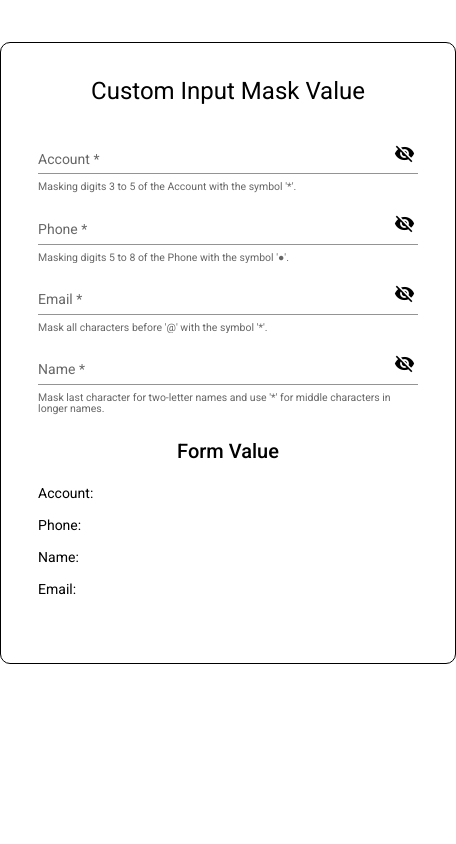
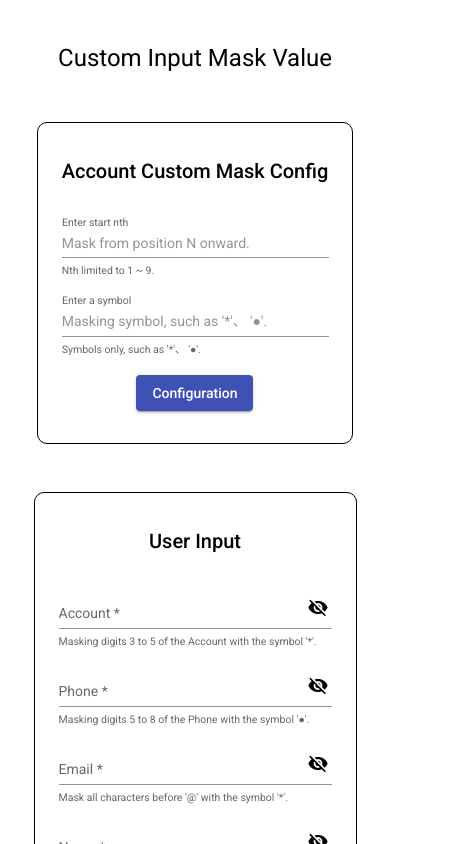
Before and after one commit to migo0127/ng-input-mask, an Angular app: page /input-mask in a window 390 px wide. Shown: the top 844 px of the page, 456 px wide, since content can reach past the window. Built offline with nearby package versions, Linux system fonts and the light colour scheme.

Commit message:
feat(input-mask): 新增 configForm 表單設定 - 新增 configForm 的 html & scss & ts - 新增 MatButtonModule

```diff
--- a/src/app/pages/input-mask/input-mask.component.html
+++ b/src/app/pages/input-mask/input-mask.component.html
@@ -1,16 +1,73 @@
 <section id="input-mask-section">
 
-  <h1>Custom Input Mask Value</h1>
+  <h1>{{ "Custom Input Mask Value" }}</h1>
+
+  <div class="input-wrap">
+    <form
+      *ngIf="configForm"
+      [formGroup]="configForm"
+      class="input-config">
+      <h2>{{ "Account Custom Mask Config" }}</h2>
+      <mat-form-field
+        appearance="standard"
+        floatLabel="always"
+        >
+      <mat-label>
+        {{ "Enter start nth" }}
+      </mat-label>
+      <input
+        matInput
+        type="number"
+        [min]="1"
+        [max]="10"
+        formControlName="accSIndex"
+        placeholder="Mask from position N onward."
+        >
+        <mat-hint>
+          {{ "Nth limited to 1 ~ 9." }}
+        </mat-hint>
+      </mat-form-field>
+
+      <mat-form-field
+        appearance="standard"
+        floatLabel="always"
+        >
+      <mat-label>
+        {{ "Enter a symbol" }}
+      </mat-label>
+      <input
+        matInput
+        type="text"
+        [maxlength]="1"
+        formControlName="accSymbol"
+        placeholder="Masking symbol, such as '*'、 '●'."
+        >
+        <mat-hint>
+          {{ "Symbols only, such as '*'、 '●'." }}
+        </mat-hint>
+      </mat-form-field>
+
+      <button
+        mat-raised-button
+        color="primary"
+        [disabled]="configForm.invalid"
+        (click)="accConfig()"
+        >
+        Configuration
+      </button>
+    </form>
 
     <form
       *ngIf="form"
       [formGroup]="form"
-    class="input-container">
+      class="input-container"
+      >
+      <h2>{{ "User Input" }}</h2>
       <mat-form-field
         appearance="standard"
         [color]="accControl?.invalid ? 'warn': ''"
         >
-      <mat-label>Account</mat-label>
+        <mat-label>{{ "Account" }}</mat-label>
         <input
           matInput
           type="text"
@@ -19,6 +76,7 @@
           placeholder="Enter Account"
           [inputMaskD]="accMaskOptions"
           required
+          #accInp
           >
         <mat-icon
           matSuffix
@@ -27,7 +85,7 @@
           {{ accMaskOptions.show ? 'visibility' : 'visibility_off' }}
         </mat-icon>
         <mat-hint>
-        Masking digits 3 to 5 of the Account with the symbol '*'.
+          {{ "Masking digits 3 to 5 of the Account with the symbol '*'." }}
         </mat-hint>
       </mat-form-field>
 
@@ -35,7 +93,7 @@
         appearance="standard"
         [color]="phoneControl?.invalid ? 'warn': ''"
         >
-      <mat-label>Phone</mat-label>
+        <mat-label>{{ "Phone" }}</mat-label>
         <input
           matInput
           type="text"
@@ -50,7 +108,8 @@
           >
           {{ phoneMaskOptions.show ? 'visibility' : 'visibility_off' }}
         </mat-icon>
-      <mat-hint>Masking digits 5 to 8 of the Phone with the symbol '●'.
+        <mat-hint>
+          {{ "Masking digits 5 to 8 of the Phone with the symbol '●'." }}
         </mat-hint>
       </mat-form-field>
 
@@ -58,7 +117,7 @@
         appearance="standard"
         [color]="emailControl?.invalid ? 'warn': ''"
         >
-      <mat-label>Email</mat-label>
+        <mat-label>{{ "Email" }}</mat-label>
         <input
           matInput
           type="text"
@@ -66,6 +125,7 @@
           formControlName="email"
           placeholder="Enter Email"
           [inputMaskD]="emailMaskOptions"
+          (input)="emailChange(emailControl?.value)"
           >
         <mat-icon
           matSuffix
@@ -73,14 +133,14 @@
           >
           {{ emailMaskOptions.show ? 'visibility' : 'visibility_off' }}
         </mat-icon>
-      <mat-hint>Mask all characters before '@' with the symbol '*'.</mat-hint>
+        <mat-hint>{{ "Mask all characters before '@' with the symbol '*'."}}</mat-hint>
       </mat-form-field>
 
       <mat-form-field
         appearance="standard"
         [color]="nameControl?.invalid ? 'warn': ''"
         >
-      <mat-label>Name</mat-label>
+        <mat-label>{{ "Name" }}</mat-label>
         <input
           matInput
           type="text"
@@ -88,6 +148,7 @@
           formControlName="name"
           placeholder="Enter Full Name"
           [inputMaskD]="nameMaskOptions"
+          (input)="nameChange(nameControl?.value)"
           >
         <mat-icon
           matSuffix
@@ -95,19 +156,27 @@
           >
           {{ nameMaskOptions.show ? 'visibility' : 'visibility_off' }}
         </mat-icon>
-      <mat-hint>Mask last character for two-letter names and use '*' for middle characters in longer names.</mat-hint>
+        <mat-hint>
+          {{ "Mask last character for two-letter names and use '*' for middle characters in longer names." }}
+        </mat-hint>
       </mat-form-field>
 
+      <button
+        mat-raised-button
+        color="primary"
+        (click)="showFormValue()"
+        >
+        Submit
+      </button>
     </form>
+  </div>
 
   <div
     class="text-container"
+    *ngIf="showValue"
     >
-    <h2>Form Value</h2>
-    <p>{{ 'Account: ' + accControl?.value }}</p>
-    <p>{{ 'Phone: ' + phoneControl?.value }}</p>
-    <p>{{ 'Name: ' + nameControl?.value }}</p>
-    <p>{{ 'Email: ' + emailControl?.value }}</p>
+    <h2>{{ "Form Value" }}</h2>
+    <p>{{ form.value | json }}</p>
   </div>
 
 </section>
--- a/src/app/pages/input-mask/input-mask.component.scss
+++ b/src/app/pages/input-mask/input-mask.component.scss
@@ -1,22 +1,66 @@
-$commonPadding: 2rem 1rem;
+$commonPadding: 2rem 1.5rem;
+$commonMargin: 1.5rem;
+$commonBorder: 1px solid black;
 
 #input-mask-section {
-  width: 50vh;
+  width: 55vw;
+  height: max-content;
   text-align: center;
   padding: $commonPadding;
   margin: 5vh auto;
-  border: 1px solid;
-  border-radius: 10px;
 
-  .input-container mat-form-field,
-  .text-container{
-    width: 90%;
+  .input-wrap {
+    width: 100%;
+    height: 100%;
+    margin-top: $commonMargin;
+    display: flex;
+    justify-content: center;
   }
 
-  .text-container{
-    margin: 2rem auto;
-    p {
-      text-align: left;
+  .input-config , .input-container {
+    height: 100%;
+    display: flex;
+    flex-direction: column;
+    align-items: center;
+    padding: $commonPadding;
+    margin: $commonMargin;
+    border: $commonBorder;
+    border-radius: 10px;
+
+    button {
+      margin-top: 1rem;
+    }
+  }
+
+  .input-config {
+    width: 30%;
+    min-width: max-content;
+  }
+
+  .input-container {
+    flex-grow: 1;
+  }
+
+  .input-config mat-form-field,
+  .input-container mat-form-field {
+    width: 100%;
+    height: max-content;
+    margin: .25rem 0;
+  }
+
+}
+
+@media screen and (max-width: 768px) {
+  #input-mask-section {
+    width: 100vw;
+    padding: 0;
+  }
+  .input-wrap {
+    flex-direction: column;
+    align-items: center;
+
+    .input-container {
+      width: 70%;
     }
   }
 }
--- a/src/app/pages/input-mask/input-mask.component.ts
+++ b/src/app/pages/input-mask/input-mask.component.ts
@@ -1,4 +1,4 @@
-import { Component, OnInit } from '@angular/core';
+import { Component, ElementRef, OnInit, Renderer2, ViewChild } from '@angular/core';
 import { AbstractControl, FormBuilder, FormGroup, Validators } from '@angular/forms';
 import { IInputMaskOptions } from 'src/app/model/input-mask-options.model';
 import { InputMaskUtilService } from './input-mask-util.service';
@@ -10,12 +10,23 @@ import { InputMaskUtilService } from './input-mask-util.service';
 })
 export class InputMaskComponent implements OnInit {
 
+  @ViewChild('accInp') accInp: ElementRef<HTMLInputElement>;
+
+  configForm: FormGroup;
   form: FormGroup;
   showValue: boolean;
   accMaskOptions: IInputMaskOptions;
   phoneMaskOptions: IInputMaskOptions;
   nameMaskOptions: IInputMaskOptions;
   emailMaskOptions: IInputMaskOptions;
+
+  get accSIndxControl(): AbstractControl | null {
+    return this.configForm.get('accSIndex');
+  }
+
+  get accSymbolControl(): AbstractControl | null {
+    return this.configForm.get('accSymbol');
+  }
 
   get accControl(): AbstractControl | null {
     return this.form.get('account');
@@ -35,17 +46,24 @@ export class InputMaskComponent implements OnInit {
 
   constructor(
     private fb: FormBuilder,
+    private renderer2: Renderer2,
     private inputMaskUtilService: InputMaskUtilService,
   ) {
     this.buildForm();
+
   }
 
   ngOnInit(): void {
     this.generatorMaskOptions();
-    this.bindValueChange();
+    this.bindFormValueChange();
+    this.showValue = false;
   }
 
   private buildForm(): void {
+    this.configForm = this.fb.group({
+      accSIndex: ['', [ Validators.min(1), Validators.max(10)]],
+      accSymbol: ['', [ Validators.maxLength(1), Validators.pattern(/^[^\u4e00-\u9fa5\da-zA-z]*$/) ]],
+    })
     this.form = this.fb.group({
       account: ['', [ Validators.required, Validators.maxLength(10) ]],
       phone: ['', [ Validators.required, Validators.maxLength(10) ]],
@@ -62,19 +80,56 @@ export class InputMaskComponent implements OnInit {
     this.nameMaskOptions = this.inputMaskUtilService.generatorMaskOptions('name');
   }
 
-  private bindValueChange(): void {
-    this.emailControl?.valueChanges?.subscribe((value: string) => {
-      // @前的全部隱碼
-      const atIdx: number = value.indexOf('@') !== -1 ? value.indexOf('@') : value.length;
-      this.emailMaskOptions = {...this.emailMaskOptions, cut: atIdx};
+  private bindFormValueChange(): void {
+    this.form.valueChanges.subscribe(() => {
+      this.showValue = false;
     });
+  }
 
-    this.nameControl?.valueChanges?.subscribe((value: string) => {
-      // name: 王*、王*明、王**明、A*、A*n、A**y
-      const lastIdx: number = value.length > 2 ? value.length - 2 : (value.length === 2 ? 1 : 0);
-      this.nameMaskOptions.cut = lastIdx;
-      this.nameMaskOptions = {...this.nameMaskOptions, cut: lastIdx};
-    });
+  /**
+   * emailChange：用來隨時偵測 @ 的Index，在來修改 sIndex 的值
+   *
+   * ※ 不可使用 valueChanges 及 ngModuleChange，會導至 InputMaskDirective 的
+   * ngOnChanges 重覆偵測問題：
+   *
+   * 因為 InputMaskDirective 使用 ControlValueAccessor 的 this.onChange 來更新 Form
+   * 的值，會導致重新觸發 valueChanges，造成多次呼叫問題。
+   *
+   * input 事件是值不相同時才會觸發。
+   */
+  emailChange(value: string): void {
+    if(!value) return;
+    // @ 前的全部隱碼
+    const atIdx: number = value.indexOf('@') !== -1 ? value.indexOf('@') : value.length;
+    this.emailMaskOptions = {...this.emailMaskOptions, cut: atIdx};
+  }
+
+  /**
+   * nameChange ：用來隨時偵測姓名的長度，在來修改 sIndex 的值
+   *
+   * ※ 不可使用 valueChanges 及 ngModuleChange，會導至 InputMaskDirective 的
+   * ngOnChanges 重覆偵測問題：
+   *
+   * 因為 InputMaskDirective 使用 ControlValueAccessor 的 this.onChange 來更新 Form
+   * 的值，會導致重新觸發 valueChanges，造成多次呼叫問題。
+   *
+   * input 事件是值不相同時才會觸發。
+   */
+  nameChange(value: string): void {
+    if(!value) return;
+    // name: 王*、王*明、王**明、A*、A*n、A**y
+    const lastIdx: number = value.length > 2 ? value.length - 2 : (value.length === 2 ? 1 : 0);
+    this.nameMaskOptions.cut = lastIdx;
+    this.nameMaskOptions = {...this.nameMaskOptions, cut: lastIdx};
+  }
+
+  // 配置自定義帳號 sIndex 及 symbol 設定
+  accConfig(): void {
+    this.setAccElementValue();
+    this.showValue = false;
+    const setSIndex: number = typeof this.accSIndxControl?.value === 'number' ?  this.accSIndxControl?.value - 1 : this.accMaskOptions.sIndex;
+    const setSymbol: string = this.accSymbolControl?.value ? this.accSymbolControl?.value : (this.accMaskOptions?.symbol ?? '*');
+    this.accMaskOptions = {...this.accMaskOptions, sIndex: setSIndex, symbol: setSymbol };
   }
 
   // 切換明隱碼狀態
@@ -98,5 +153,14 @@ export class InputMaskComponent implements OnInit {
     }
   }
 
+  private setAccElementValue(): void {
+    // 將 HTMLInputElement 的 value 重新設定，該值主要於頁面上顯示用
+    this.renderer2.setProperty(this.accInp.nativeElement, 'value', this.accControl?.value);
+  }
 
+  showFormValue(): void {
+    if(this.form?.valid){
+      this.showValue = true;
+    }
+  }
 }
--- a/src/app/share/material.module.ts
+++ b/src/app/share/material.module.ts
@@ -2,11 +2,13 @@ import { NgModule } from "@angular/core";
 import { MatIconModule } from '@angular/material/icon';
 import { MatFormFieldModule } from '@angular/material/form-field';
 import { MatInputModule } from '@angular/material/input';
+import { MatButtonModule } from '@angular/material/button';
 
 const materialModules: any[] = [
   MatIconModule,
   MatFormFieldModule,
   MatInputModule,
+  MatButtonModule,
 ];
 
 @NgModule({
```
Lines whose indentation alone changed are shown as unchanged.
